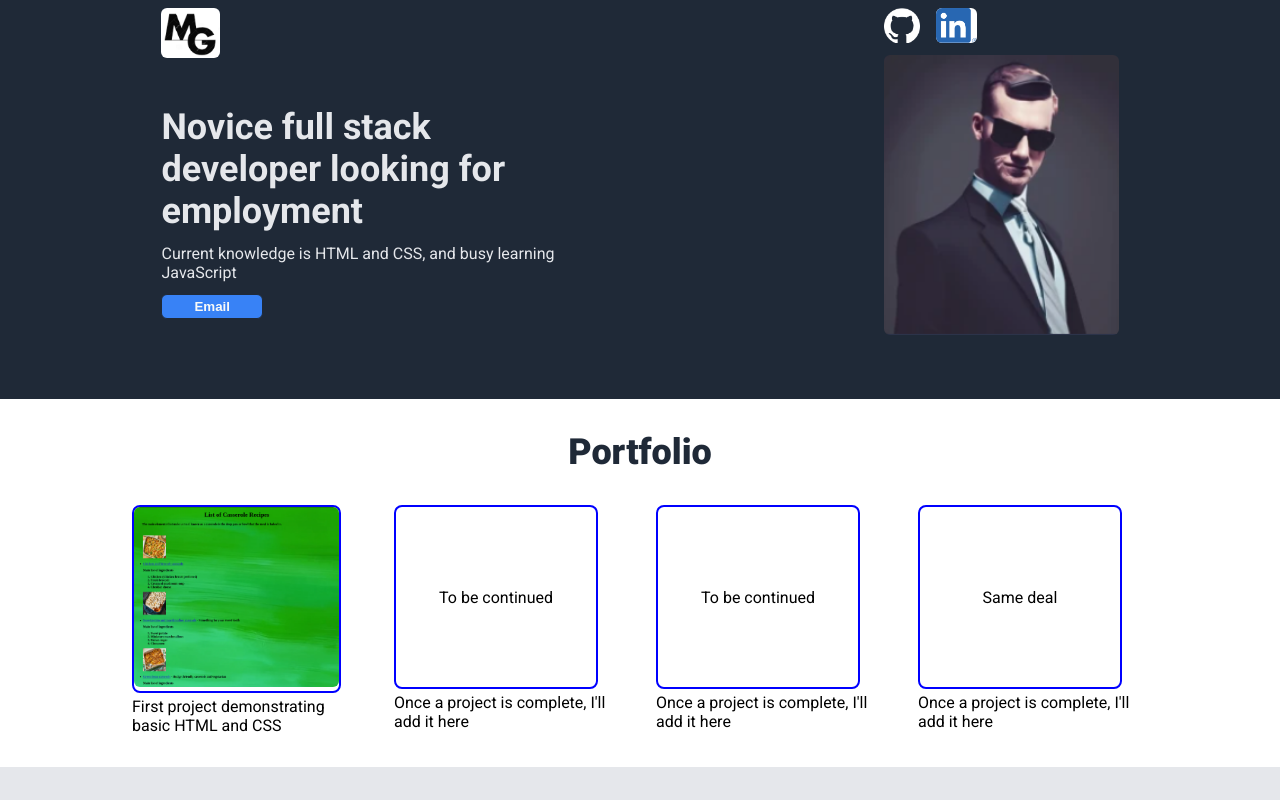
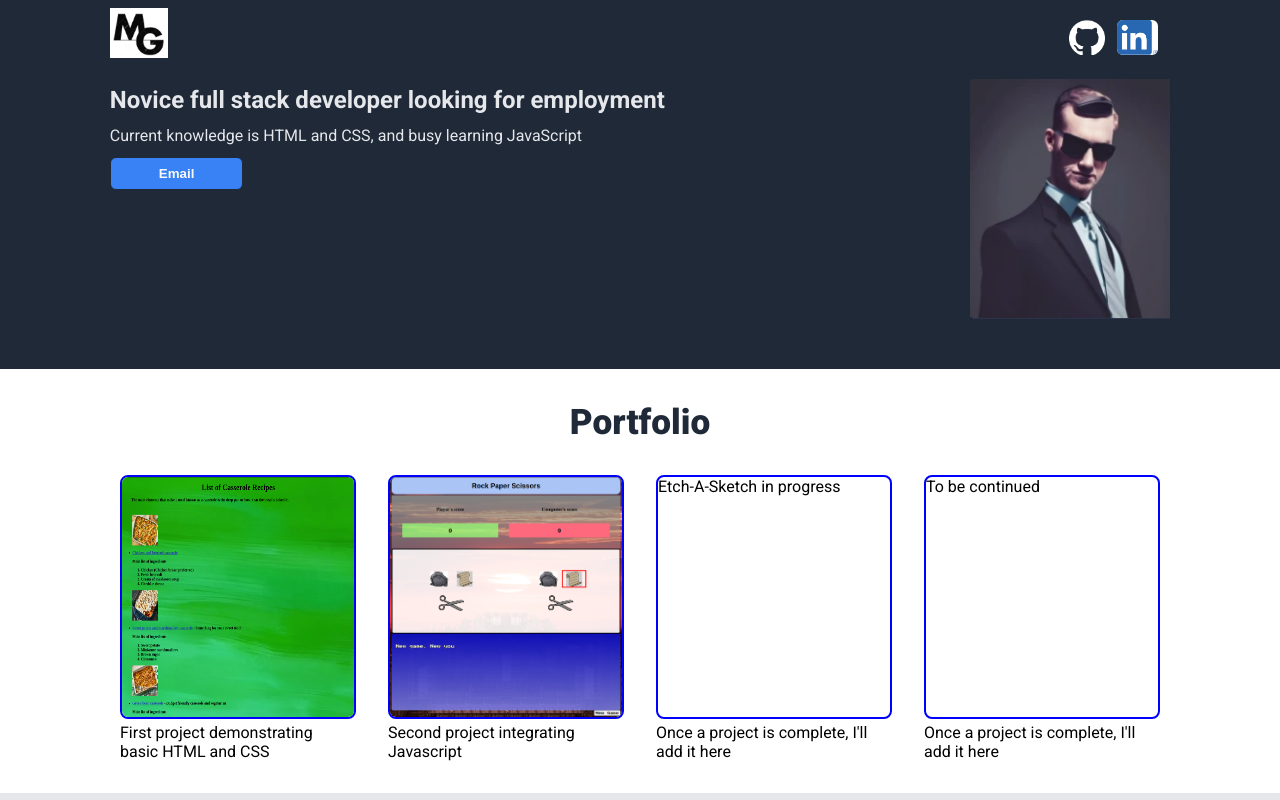
Before and after one commit to Marcell1992/demo-cv, a plain HTML site: page index.html in a window 1280 px wide. Shown: the top 800 px of the page. Drawn offline with Linux system fonts and the light colour scheme.

Commit message:
Update landing page and add project 3
Rock, Paper, Scissors project added

Landing page was made compatible with more viewports

```diff
--- a/index.html
+++ b/index.html
@@ -2,7 +2,7 @@
 <html lang="en">
 <head>
     <meta charset="UTF-8">
-    <!-- <meta name="viewport" content="width=device-width, initial-scale=1.0"> -->
+    <meta name="viewport" content="width=device-width, initial-scale=1.0">
     <link rel="stylesheet" href="style.css"/>
     <link rel="icon" type="image/x-icon" href="/images/favicon.webp">
     <title>Marcell's Landing Page</title>
@@ -31,7 +31,7 @@
         </div>
 
         <div class="pictures dsflex">
-            <div class="right-links ds flex">
+            <div class="right-links dsflex">
                 <a href="https://github.com/Marcell1992/Marcell1992.git" title="Github Profile"
                    target="_blank" rel="noopener noreferrer">
                    <img src="./images/github.png" height="35"/>
@@ -43,7 +43,7 @@
                 </a>
             </div>
 
-            <div class="profile-pic"><img src="./images/goofy.png" height="280" title="My goofy avatar"></div>
+            <div><img class="profile-pic" src="./images/goofy.png" title="My goofy avatar"></div>
         </div>
     </div>
 
@@ -52,26 +52,26 @@
 
         <div class="projects dsflex">
             <div class="project1">
-                <div class="project1-pic">
                     <a href="https://github.com/Marcell1992/odin-recipes" target="_blank" rel="noopener noreferrer">
-                       <img class="pic1" src="./images/recipes.png" height="180">
+                       <img class="project1-pic" src="./images/recipes.png" title="Simple recipe finder">
                     </a>
-                </div>
-                <div class="project-txt">First project demonstrating basic HTML and CSS</div>
+                    <div class="project-txt">First project demonstrating basic HTML and CSS</div>
             </div>
 
             <div class="project2">
-                <div class="project2-pic dsflex">To be continued</div>
+                    <a href="https://marcell1992.github.io/rockPaperScissors/" target="_blank" rel="noopener noreferrer">
+                        <img class="project2-pic" src="./images/RPScissors.png" title="Rock, Paper, Scissors">
+                    </a>
+                    <div class="project-txt">Second project integrating Javascript</div>
+            </div>
+
+            <div class="project3">
+                <div class="project1-pic dsflex">Etch-A-Sketch in progress</div>
                 <div class="project-txt">Once a project is complete, I'll add it here</div>
             </div>
 
-            <div class="project3">
-                <div class="project2-pic dsflex">To be continued</div>
-                <div class="project-txt">Once a project is complete, I'll add it here</div>
-            </div>
-
-            <div class="project3">
-                <div class="project2-pic dsflex">Same deal</div>
+            <div class="project4">
+                <div class="project1-pic dsflex">To be continued</div>
                 <div class="project-txt">Once a project is complete, I'll add it here</div>
             </div>
         </div>
@@ -96,7 +96,7 @@
     </div>
 
     <div class="footer">
-        Copyright&#160;<sup>&#169;</sup> &#160;&#160;This webpage was designed by Marcell
+        Copyright&#160;<sup>&#169;</sup> &#160;This webpage was designed by Marcell
         <br> In Conjunction with <a target="_blank" href="https://www.theodinproject.com/">The Odin Project</a>
     </div>
 <!--Favicon and goofy pic generated using Craiyon-->
--- a/style.css
+++ b/style.css
@@ -1,13 +1,14 @@
 body {
     display: flex;
     flex-direction: column;
+    width: auto;
     margin: 0;
     font-family: 'Roboto', sans-serif;
+    overflow:auto;
 }
 
 a {
     color: white;
-    text-decoration: none;
     font-weight: 400;
 }
 
@@ -19,29 +20,29 @@ a {
     justify-content: space-around;
     background-color: #1F2937;
     color: #E5E7EB;
-    padding-bottom: 30px;
+    padding-bottom: 1rem;
 }
 
 .logo {
     margin: 8px 0px;
-    padding-bottom: 36px;
+    padding-bottom: 1rem;
 }
 
 .sub-recruit {
     margin: 8px 0px;
-    font-size: 36px;
+    font-size: 1.5rem;
     font-weight: bolder;
-    width: 400px;
+    width: 50vw;
 }
 
 .sub-text {
     margin: 12px 0px;
-    width: 400px;
+    width: 50vw;
 }
 
 button {
    border-radius: 6px;
-   padding: 4px 32px;
+   padding: 0.5rem 3rem;
    background-color: #3882F6;
    color: #F9FAF8;
    font-weight: 600;
@@ -67,7 +68,11 @@ button {
 
 .right-links {
     justify-content: flex-end;
-    margin: 8px 0px;
+    margin: 20px 0px;
+}
+
+.right-links img {
+    border-radius: 6px;
 }
 
 .portfolio {
@@ -75,10 +80,14 @@ button {
     padding-bottom: 32px;
 }
 
+.profile-pic {
+    height: 15rem;
+}
+
 .pr-header {
     text-align: center;
     margin: 32px;
-    font-size: 36px;
+    font-size: 2.2rem;
     font-weight: 800;
     color: #1F2937;
 }
@@ -90,42 +99,32 @@ button {
     padding: 0px 16px;
 }
 
-img {
-    border-radius: 6px;
+
+.project1-pic, .project2-pic {
+    border: 2px solid blue;
+    border-radius: 8px;
+    width: 14.5rem;
+    height: 15rem;
+    display: block;
+    transition: 0.15s;
 }
 
-.project1-pic {
-    border: 2px solid blue;
-    border-radius: 8px;
-    width:fit-content;
-    height: auto;
-}
-
-.pic1:hover {
-    height: 600px;
-    width: 750px;
+.project1-pic:hover, .project2-pic:hover {
+    transform: scale(2.2);
+    transform-origin: top;
 }
 
 .project-txt {
     flex-wrap: wrap;
-    width: 230px;
+    width: 14.5rem;
     padding-top: 4px;
-}
-
-.project2-pic {
-    height: 180px;
-    border-radius: 8px;
-    border: 2px solid blue;
-    width: 200px;
-    justify-content: center;
-    align-items: center;
 }
 
 .inspiring {
     background-color: #E5E7EB;
-    padding: 32px 200px;
+    padding: 1.5rem 15vw;
     text-align: center;
-    font-size: 32px;
+    font-size: 1.5rem;
     font-weight: lighter;
 }
 
@@ -143,7 +142,7 @@ h6 {
     color: #E5E7EB;
     padding: 36px 24px;
     border-radius: 6px;
-    width: 600px;
+    width: 60vw;
 }
 
 .sn-header {
```
Also changed, not shown: images/RPScissors.png (added), 1 other file.
